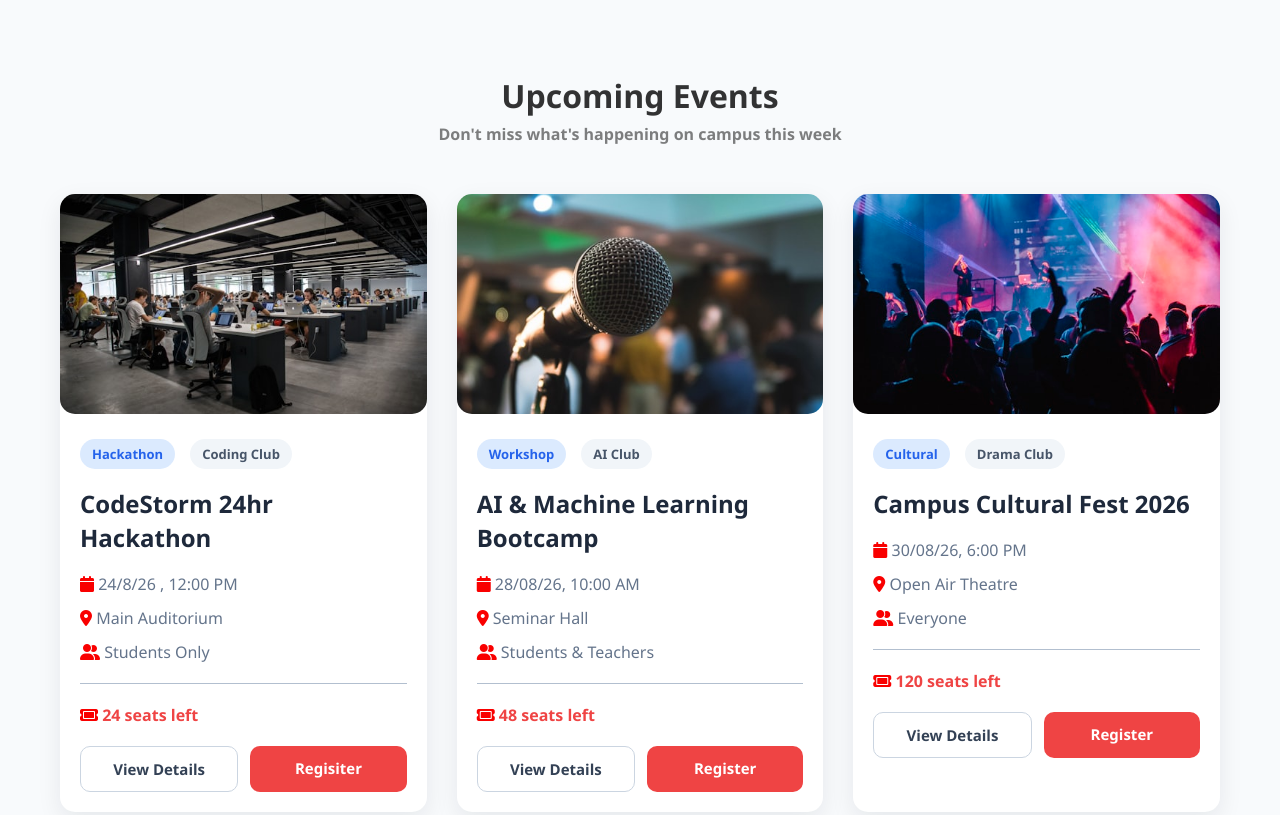
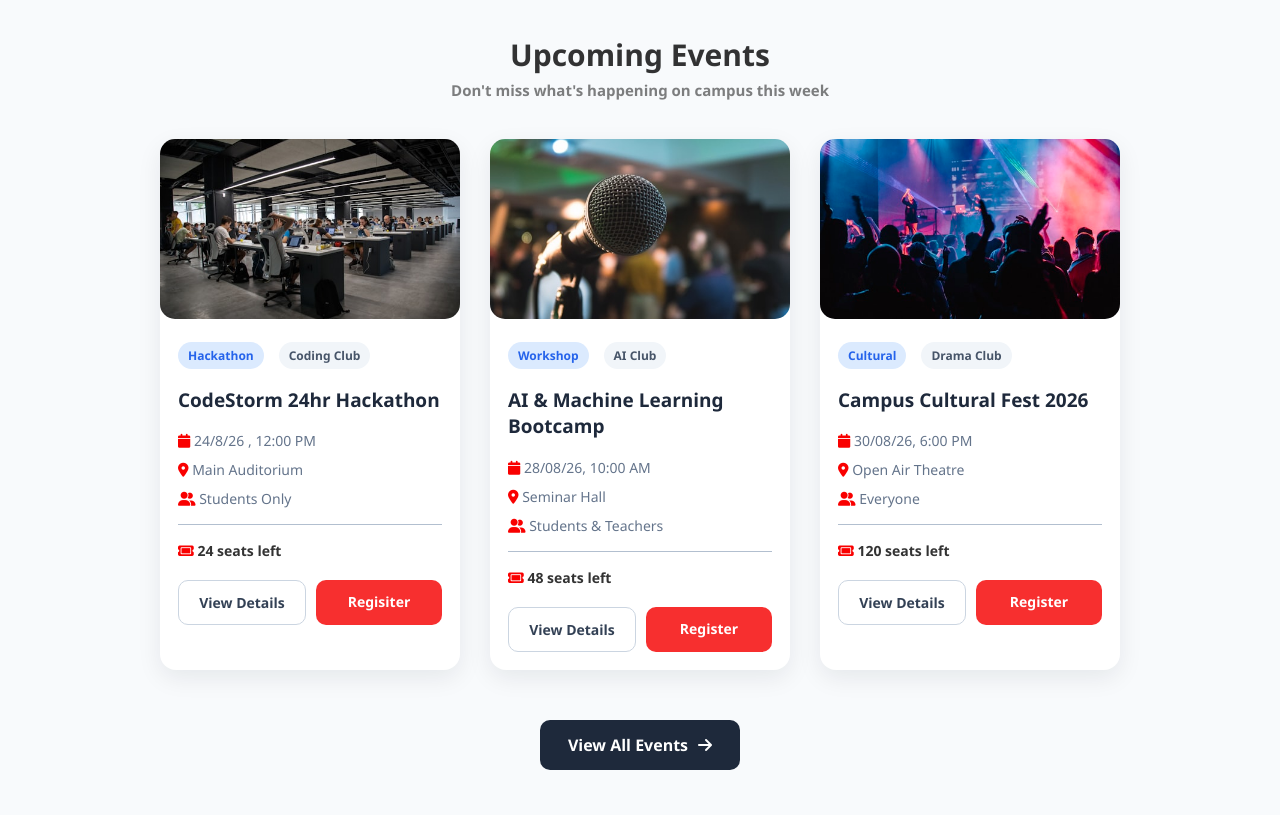
Before and after one commit to mitulupadhyay/Campus-Connect, a plain HTML site: page frontend/pages/home.html in a window 1280 px wide. Shown: the part 740-1555 px from the top of the page. Drawn offline with Linux system fonts and the light colour scheme.

Commit message:
Fix navbar issues and improve upcoming events layout

```diff
--- a/frontend/pages/css/home.css
+++ b/frontend/pages/css/home.css
@@ -6,6 +6,7 @@
 
 body{
     font-family: 'Segoe UI', Arial, sans-serif;
+    padding-top: 50px;
 }
 
 /*   NAVBAR  */
@@ -13,6 +14,12 @@ body{
 .navbar{
     width: 100%;
     background-color: #1E293B;
+
+    position: fixed;
+    top:0;
+    left: 0;
+    width: 100%;
+    z-index: 1000;
 }
 
 
@@ -21,18 +28,19 @@ body{
     justify-content: space-between;
     align-items: center;
 
-    max-width: 1200px;
+    max-width: 1400px;
     width: 100%;
     height: 70px;
 
     margin: 0 auto;
     padding: 0 30px;
+
 }
 
 /*  LOGO   */
 
 .web-logo{
-    flex: 1;
+    flex: 1.3;
 }
 
 .web-logo a{
@@ -74,7 +82,7 @@ body{
 .nav-links a{
     color:white;
     text-decoration:none;
-    font-size:18px;
+    font-size:16px;
     font-weight:600;
 
     padding:10px 15px;
@@ -89,6 +97,14 @@ body{
 .nav-links i{
     color:white;
 }
+.nav-links a.active{
+    background: rgba(249, 0, 0, 0.8);
+    color: white;
+    border-radius: 30px;
+}
+.nav-links a:hover{
+    background: rgba(249,0,0,.8);
+}
 .mobile-auth{
     display: none;
 }
@@ -96,7 +112,7 @@ body{
 /*   BUTTONS  */
 
 .auth-btn{
-    flex:1;
+    flex:1.3;
 
     display:flex;
     justify-content:flex-end;
@@ -365,7 +381,7 @@ body{
 /* UPCOMING EVENTS SECTION CSS */
 .upcoming-events{
     background-color: #F8FAFC;
-    padding: 80px 0;
+    padding: 60px 0;
 }
 .upcoming-events-content{
     display: flex;
@@ -373,37 +389,38 @@ body{
     justify-content: space-between;
     flex-direction: column;
     line-height: 1.2;
-    margin-bottom: 50px;
+    margin-bottom: 35px;
 }
 .upcoming-events-content h2{
     color: rgba(0, 0, 0,0.8);
-    font-size: 32px;
+    font-size: 30px;
     font-weight: 700;
-    margin-bottom: 10px;
+    margin-bottom: 8px;
 }
 .upcoming-events-content p{
     color: rgba(0, 0, 0, 0.5);
-    font-size: 16px;
+    font-size: 15px;
     font-weight: 600;
 }
 
 .upcoming-events-card{
     display:grid;
-    grid-template-columns:repeat(auto-fit,minmax(320px,1fr));
-    gap:30px;
-    max-width:1200px;
-    margin:50px auto 0;
+    grid-template-columns:repeat(auto-fit,minmax(275px,300px));
+    justify-content: center;
+    gap: 30px;
+    max-width:1100px;
+    margin:40px auto 0;
     padding:0 20px;
 }
 
 .cards{
     background-color: white;
     padding: 0px;
-    border-radius: 15px;
+    border-radius: 16px;
     box-shadow: 0 8px 24px rgba(15,23,42,0.08);
     transition: transform .3s ease, box-shadow .3s ease;
     width: 100%;
-    min-height: 500px;
+    min-height: 450px;
 }
 .cards:hover{
     transform: translateY(-5px);
@@ -412,12 +429,12 @@ body{
 }
 .cards-img img{
     width: 100%;
-    height: 220px;
+    height: 180px;
     object-fit: cover;
     border-radius:15px 15px;
 }
 .cards-content{
-    padding: 20px;
+    padding: 18px;
 }
 .cards-badge{
     display: flex;
@@ -426,31 +443,31 @@ body{
 .events-type-badge{
     background-color: #DBEAFE;
     color: #2563EB;
-    padding: 6px 12px;
+    padding: 5px 10px;
     border-radius: 100px;
-    font-size: 13px;
+    font-size: 12px;
     font-weight: 600;
     border: none;
 }
 .events-clubs{
     background-color: #F1F5F9;
     color: #475569;
-    padding: 6px 12px;
+    padding: 5px 10px;
     border-radius: 100px;
-    font-size: 13px;
+    font-size: 12px;
     font-weight: 600;
     border: none;
 }
 .cards-title{
     color: rgba(0, 0, 0,0.9);
-    font-size: 20px;
+    font-size: 16px;
     font-weight: 600;
     margin-top: 10px;
     margin-bottom: 10px;
     line-height: 1.2;
 }
 .cards-title h3{
-    font-size:24px;
+    font-size:19px;
     color:#1E293B;
     margin:18px 0;
     line-height:1.4;
@@ -458,8 +475,9 @@ body{
 .cards-info{
     display:flex;
     flex-direction:column;
-    gap:12px;
+    gap:10px;
     color:#64748B;
+    font-size: 14px;
 }
 .cards-info i{
     color: #F90000;
@@ -467,12 +485,12 @@ body{
 .card-divider{
     height: 1px;
     background-color: #b2bfcf;
-    margin: 20px 0;
+    margin: 16px 0;
 }
 .cards-seat-status{
-    margin-top:18px;
-    margin-bottom:20px;
-    color:#EF4444;
+    margin: 14px 0 18px;
+    font-size: 14px;
+    color:rgba(0, 0, 0, 0.8);
     font-weight:600;
 }
 .cards-seat-status i{
@@ -480,13 +498,13 @@ body{
 }
 .cards-button{
     display: flex;
-    gap: 12px;
+    gap: 10px;
     margin-top: 20px;
 }
 .view-detail-btn,
 .cards-register-btn{
     padding: 10px 0;
-    font-size: 15px;
+    font-size: 14px;
 }
 .view-detail-btn{
     flex: 1;
@@ -507,7 +525,7 @@ body{
 }
 
 .view-detail-btn:hover{
-    background-color: #F1F5F9;
+    background-color: #c1d4e8;
     color: #1E293B;
 }
 .cards-register-btn{
@@ -517,7 +535,7 @@ body{
 
     padding:12px 0;
 
-    background-color:#EF4444;
+    background-color:#f72f2f;
     color:white;
 
     border-radius:10px;
@@ -529,24 +547,10 @@ body{
 }
 
 .cards-register-btn:hover{
-    background-color:#DC2626;
+    background-color:#c71717;
     color:white;
 }
-.view-all-btn{
-    color: #F90000;
-    background-color: #1E293B;
-    text-decoration: none;
-    padding: 4px 8px;
-    border-radius: 5px;
-    border: 1px solid rgb(255, 253, 253) ;
-    transition: all 0.3s ease-in-out;
-    font-weight: 500;
-}
-.view-all-btn:hover{
-    background-color:#1E293B;
-    color: #F90000;
-    border-radius: 100px;
-}
+
 .view-all-container{
     display: flex;
     justify-content: center;
@@ -571,7 +575,8 @@ body{
 }
 
 .view-all-btn:hover{
-    background-color: #334155;
+    background-color: #283342;
+    color: #ff0000;
     transform: translateY(-3px);
 }
 
--- a/frontend/pages/home.html
+++ b/frontend/pages/home.html
@@ -30,7 +30,7 @@
           <div class="nav-links">
             <ul>
               <li>
-                <a href="home.html">
+                <a href="home.html" class="active">
                   <i class="fa-solid fa-house"></i>
                   Home
                 </a>
@@ -283,6 +283,6 @@
       </section>
     </main>
 
-    <script src="/Campus-Connect/js/home.js"></script>
+    <script src="js/home.js"></script>
   </body>
 </html>
--- a/js/home.js
+++ b/frontend/pages/js/home.js
@@ -1,6 +1,13 @@
 const menuToggle = document.querySelector(".menu-toggle");
 const navLinks = document.querySelector(".nav-links");
+const navItems = document.querySelectorAll(".nav-links a");
 
 menuToggle.addEventListener("click", () => {
     navLinks.classList.toggle("active");
 });
+
+navItems.forEach(link => {
+    link.addEventListener("click", () => {
+        navLinks.classList.remove("active");
+    });
+});
```
